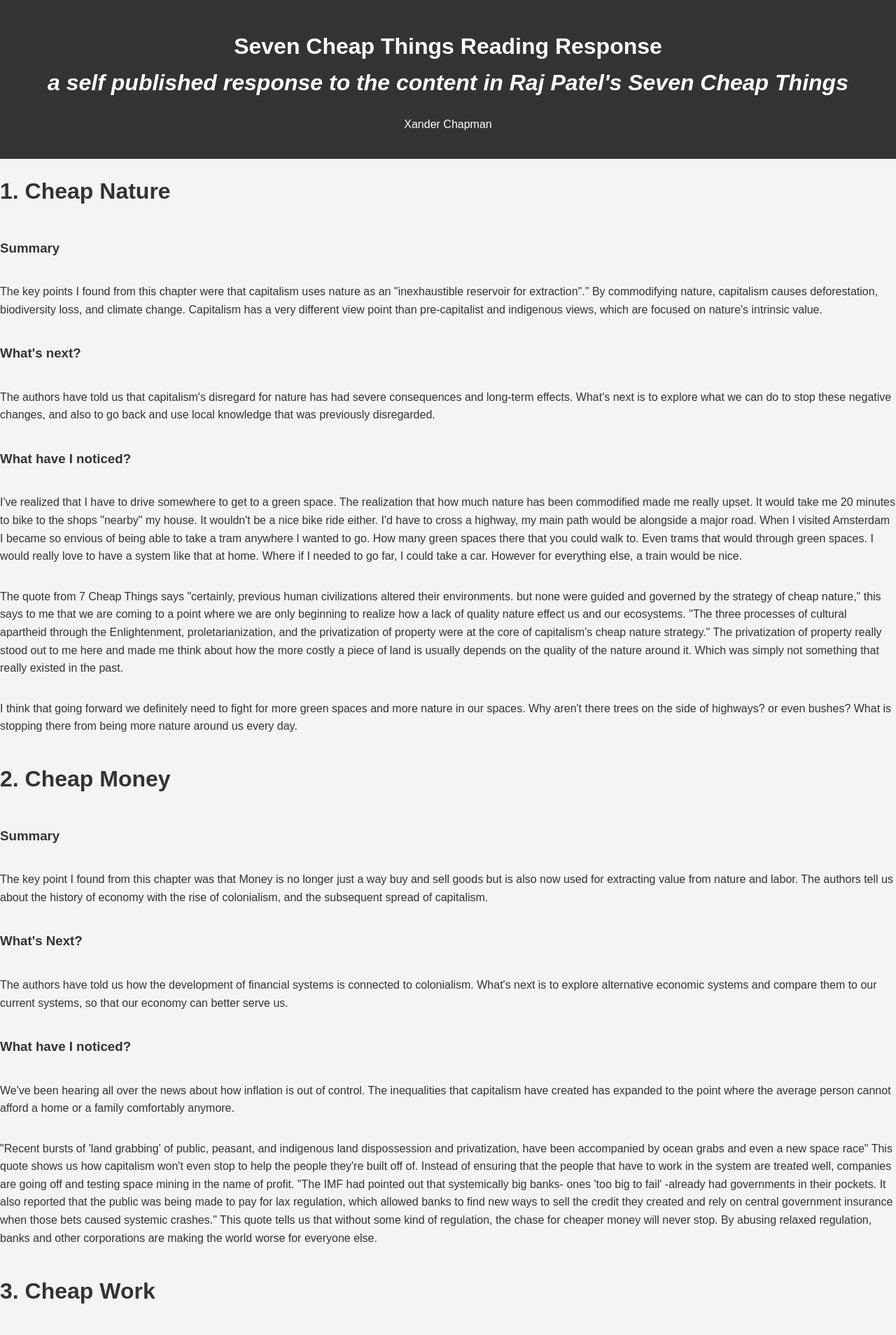
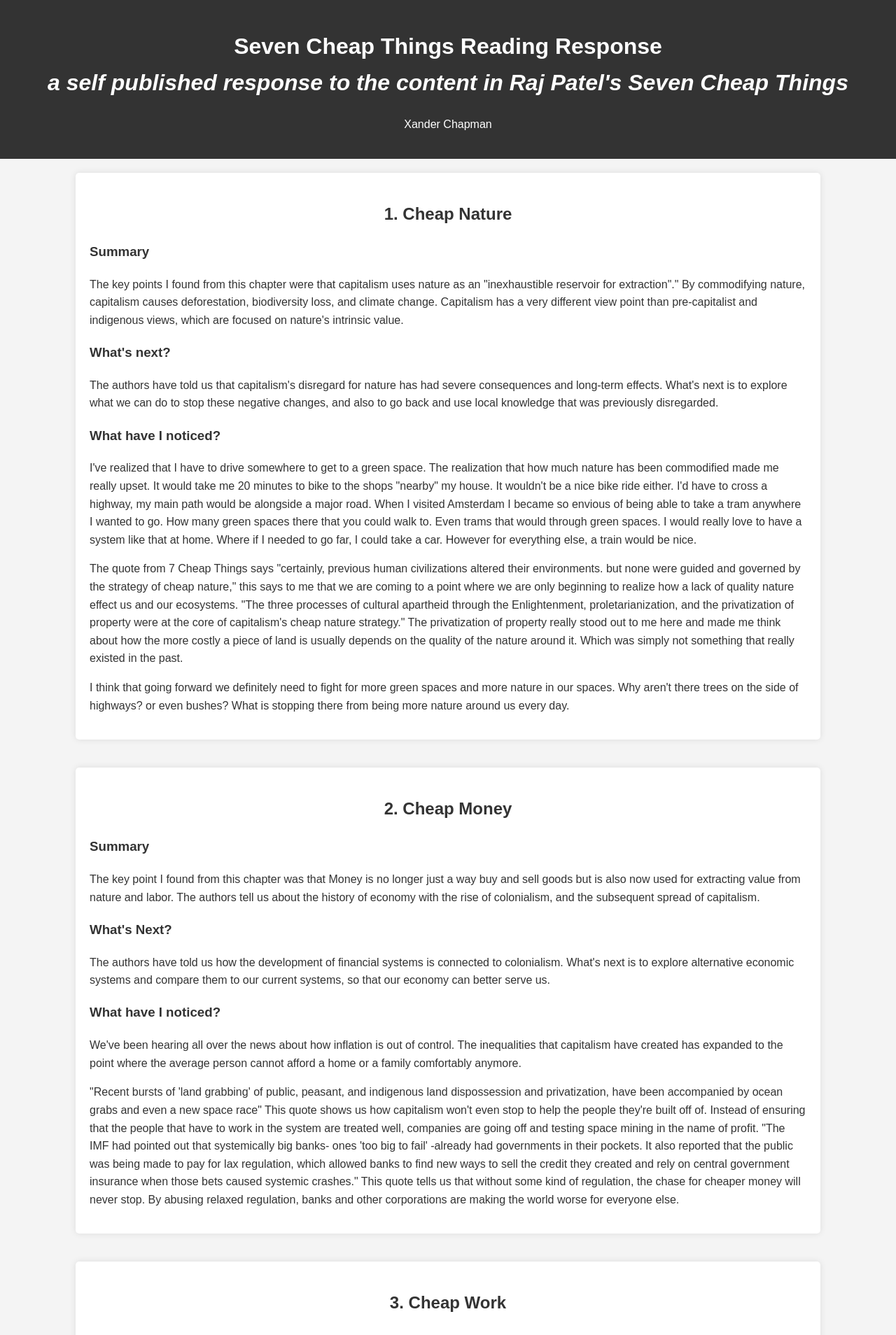
Before and after one commit to x-chap/justxoi.github.io, a Jekyll site: the page built from _school/sevencheapthings-readingresponses.html, in a window 1280 px wide. Shown: the top 1908 px of the page at 70% size. Built offline with Jekyll 4.4.1, drawn with Linux system fonts in a browser that asks for light colours.

Commit message:
Update sevencheapthings-readingresponses.html

```diff
--- a/_school/sevencheapthings-readingresponses.html
+++ b/_school/sevencheapthings-readingresponses.html
@@ -18,57 +18,44 @@
         <p>Xander Chapman</p>
       </header>
 
-<h1>1. Cheap Nature</h1>
+<section class="info-section">
+    <h1 class="centered-header">1. Cheap Nature</h1>
 
     <h3>Summary</h3>
+    <p>The key points I found from this chapter were that capitalism uses nature as an "inexhaustible reservoir for extraction"." By commodifying nature, capitalism causes deforestation, biodiversity loss, and climate change. Capitalism has a very different view point than pre-capitalist and indigenous views, which are focused on nature's intrinsic value.</p>
+    <h3>What's next?</h3>
+    <p>The authors have told us that capitalism's disregard for nature has had severe consequences and long-term effects. What's next is to explore what we can do to stop these negative changes, and also to go back and use local knowledge that was previously disregarded.</p>
+    <h3>What have I noticed?</h3>
+    <p>I've realized that I have to drive somewhere to get to a green space. The realization that how much nature has been commodified made me really upset. It would take me 20 minutes to bike to the shops "nearby" my house. It wouldn't be a nice bike ride either. I'd have to cross a highway, my main path would be alongside a major road. When I visited Amsterdam I became so envious of being able to take a tram anywhere I wanted to go. How many green spaces there that you could walk to. Even trams that would through green spaces. I would really love to have a system like that at home. Where if I needed to go far, I could take a car. However for everything else, a train would be nice.</p>
+    <p>The quote from 7 Cheap Things says "certainly, previous human civilizations altered their environments. but none were guided and governed by the strategy of cheap nature," this says to me that we are coming to a point where we are only beginning to realize how a lack of quality nature effect us and our ecosystems. "The three processes of cultural apartheid through the Enlightenment, proletarianization, and the privatization of property were at the core of capitalism's cheap nature strategy." The privatization of property really stood out to me here and made me think about how the more costly a piece of land is usually depends on the quality of the nature around it. Which was simply not something that really existed in the past.</p>
+    <p>I think that going forward we definitely need to fight for more green spaces and more nature in our spaces. Why aren't there trees on the side of highways? or even bushes? What is stopping there from being more nature around us every day.</p>
+</section>
 
-<p>The key points I found from this chapter were that capitalism uses nature as an "inexhaustible reservoir for extraction"." By commodifying nature, capitalism causes deforestation, biodiversity loss, and climate change. Capitalism has a very different view point than pre-capitalist and indigenous views, which are focused on nature's intrinsic value.</p>
+<section class="info-section">
 
-<h3>What's next?</h3>
-
-<p>The authors have told us that capitalism's disregard for nature has had severe consequences and long-term effects. What's next is to explore what we can do to stop these negative changes, and also to go back and use local knowledge that was previously disregarded.</p>
-
-<h3>What have I noticed?</h3>
-
-<p>I've realized that I have to drive somewhere to get to a green space. The realization that how much nature has been commodified made me really upset. It would take me 20 minutes to bike to the shops "nearby" my house. It wouldn't be a nice bike ride either. I'd have to cross a highway, my main path would be alongside a major road. When I visited Amsterdam I became so envious of being able to take a tram anywhere I wanted to go. How many green spaces there that you could walk to. Even trams that would through green spaces. I would really love to have a system like that at home. Where if I needed to go far, I could take a car. However for everything else, a train would be nice.</p>
-
-<p>The quote from 7 Cheap Things says "certainly, previous human civilizations altered their environments. but none were guided and governed by the strategy of cheap nature," this says to me that we are coming to a point where we are only beginning to realize how a lack of quality nature effect us and our ecosystems. "The three processes of cultural apartheid through the Enlightenment, proletarianization, and the privatization of property were at the core of capitalism's cheap nature strategy." The privatization of property really stood out to me here and made me think about how the more costly a piece of land is usually depends on the quality of the nature around it. Which was simply not something that really existed in the past.</p>
-
-<p>I think that going forward we definitely need to fight for more green spaces and more nature in our spaces. Why aren't there trees on the side of highways? or even bushes? What is stopping there from being more nature around us every day.</p>
-
-<h1>2. Cheap Money</h1>
+    <h1 class="centered-header">2. Cheap Money</h1>
 
     <h3>Summary</h3>
+    <p>The key point I found from this chapter was that Money is no longer just a way buy and sell goods but is also now used for extracting value from nature and labor. The authors tell us about the history of economy with the rise of colonialism, and the subsequent spread of capitalism.</p>
+    <h3>What's Next?</h3>
+    <p>The authors have told us how the development of financial systems is connected to colonialism. What's next is to explore alternative economic systems and compare them to our current systems, so that our economy can better serve us.</p>
+    <h3>What have I noticed?</h3>
+    <p>We've been hearing all over the news about how inflation is out of control. The inequalities that capitalism have created has expanded to the point where the average person cannot afford a home or a family comfortably anymore.</p>
+    <p>"Recent bursts of 'land grabbing' of public, peasant, and indigenous land dispossession and privatization, have been accompanied by ocean grabs and even a new space race" This quote shows us how capitalism won't even stop to help the people they're built off of. Instead of ensuring that the people that have to work in the system are treated well, companies are going off and testing space mining in the name of profit. "The IMF had pointed out that systemically big banks- ones 'too big to fail' -already had governments in their pockets. It also reported that the public was being made to pay for lax regulation, which allowed banks to find new ways to sell the credit they created and rely on central government insurance when those bets caused systemic crashes." This quote tells us that without some kind of regulation, the chase for cheaper money will never stop. By abusing relaxed regulation, banks and other corporations are making the world worse for everyone else.</p>
+</section>
 
-<p>The key point I found from this chapter was that Money is no longer just a way buy and sell goods but is also now used for extracting value from nature and labor. The authors tell us about the history of economy with the rise of colonialism, and the subsequent spread of capitalism.</p>
-
-<h3>What's Next?</h3>
-
-<p>The authors have told us how the development of financial systems is connected to colonialism. What's next is to explore alternative economic systems and compare them to our current systems, so that our economy can better serve us.</p>
-
-<h3>What have I noticed?</h3>
-
-<p>We've been hearing all over the news about how inflation is out of control. The inequalities that capitalism have created has expanded to the point where the average person cannot afford a home or a family comfortably anymore.</p>
-
-<p>"Recent bursts of 'land grabbing' of public, peasant, and indigenous land dispossession and privatization, have been accompanied by ocean grabs and even a new space race" This quote shows us how capitalism won't even stop to help the people they're built off of. Instead of ensuring that the people that have to work in the system are treated well, companies are going off and testing space mining in the name of profit. "The IMF had pointed out that systemically big banks- ones 'too big to fail' -already had governments in their pockets. It also reported that the public was being made to pay for lax regulation, which allowed banks to find new ways to sell the credit they created and rely on central government insurance when those bets caused systemic crashes." This quote tells us that without some kind of regulation, the chase for cheaper money will never stop. By abusing relaxed regulation, banks and other corporations are making the world worse for everyone else.</p>
-
-<h1>3. Cheap Work</h1>
+<section class="info-section">
+    <h1 class="centered-header">3. Cheap Work</h1>
 
     <h3>Summary</h3>
-
     <p>The key point from this chapter is about how work has and hasn't changed under capitalism. From slavery, to low-cost labor with poor safety in other parts of the world. Capitalism is constantly searching for cheaper labor. This often exploits racial, gender, and class hierarchies.</p>
-
     <h3>What's Next?</h3>
-
     <p>The authors have told us from historical slavery to modern sweatshops that the value of one's work is valued lower than it should be. What's next is to find ways to unionize to ensure that capitalism can't squeeze their money from their workers.</p>
-
     <h3>What have I noticed?</h3>
-
     <p>I was recently helping my boyfriend who lives in Louisiana to find a new job recently. I realized just how undervalued their work is. He makes $12/hour working full time at a gas station. They're cutting hours and becoming stricter on policies he doesn't agree with so we were looking for some new places to apply to and I couldn't find a single job offering over $17/hour. Insane.</p>
-
     <p>"Just as autoworkers on the line assemble simplified, interchangeable parts and fast-food workers manufacture standardized burgers, so did African slaves work specialized jobs in a simplified landscape of sugar monoculture." This quote shows us how little we've done since slavery was outlawed to actually make any progress on having meaningful jobs for people. In a perfect world, the people that wanted to become chefs and create food for others would be doing so because they wanted to. Not because some mega corporation needs a mindless worker there. I'm sure they're already working on automating the entire thing. However the companies are already making hundreds of millions of dollars and not compensating the people that do the work for them fairly. "the creation of modern work happened in Europe through enclosure, a variegated process that transformed human relationships to the rest of nature and to the ways days were spent."</p>
-
     <p>I look at countries that take nap breaks during the middle of the day, or places where everyone has a summer holiday for the entire month of July. Even here at home, some places are trialing and moving to 4 day work weeks. These companies are seeing more work getting done overall as well as happier employees. Which makes me ask why isn't this common place in more places. These people are getting paid fairly, have enough time off to have a proper work/life balance, which makes them happier, which means that overall more work gets done. Why isn't this positive feedback loop happening everywhere?</p>
+</section>
 
 <h1>4. Cheap Care</h1>
 
```
Lines whose indentation alone changed are shown as unchanged.
